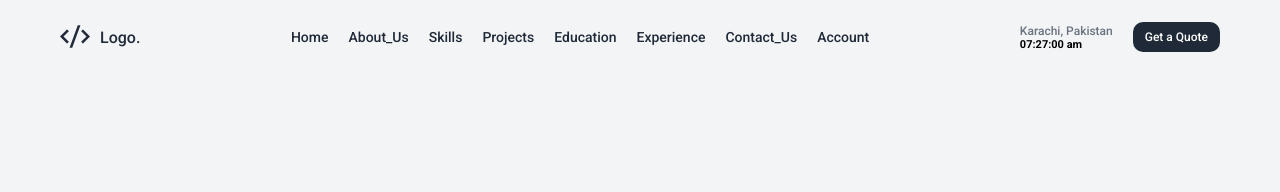
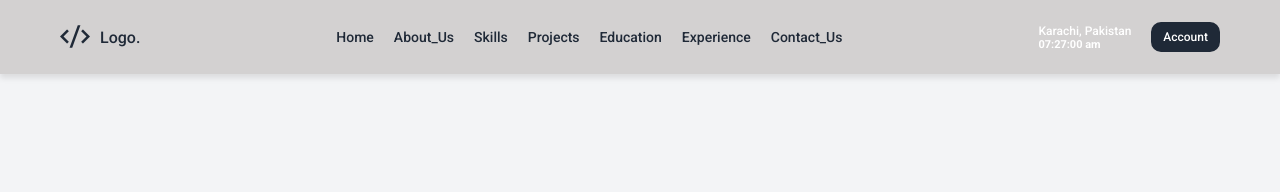
Before and after one commit to CryptonFuture/port-website, a plain HTML site: page index.html in a window 1280 px wide. Shown: the top 192 px of the page. Drawn offline with nearby package versions, Linux system fonts and the light colour scheme.

Commit message:
fix_navbar

```diff
--- a/index.html
+++ b/index.html
@@ -22,7 +22,6 @@
             <a href="#" class="navbar__link">Education</a>
             <a href="#" class="navbar__link">Experience</a>
             <a href="#" class="navbar__link">Contact_Us</a>
-            <a href="#" class="navbar__link">Account</a>
         </div>
 
         <div class="navbar__actions">
@@ -30,7 +29,7 @@
                 <h5>Karachi, Pakistan</h5>
                 <p>07:27:00 am</p>
             </div>
-            <button class="btn">Get a Quote</button>
+            <button class="btn">Account</button>
         </div>
 
     </nav>
--- a/style.css
+++ b/style.css
@@ -18,6 +18,7 @@ img{
 
 body{
     background: #f3f4f6;
+    margin-top: 80px;
 }
 
 .btn{
@@ -53,7 +54,14 @@ body{
     align-items: center;
     justify-content: space-between;
     padding: 20px 60px;
-
+    position: fixed;
+    top: 0;
+    left: 0;
+    right: 0;
+    z-index: 1000;
+    background: #d3d1d1;
+    color: #fff;
+    box-shadow: 0 4px 6px rgba(0, 0, 0, 0.1);
 }
 
 .navbar__logo{
@@ -93,7 +101,7 @@ body{
 
 .navbar__location h5{
     font-weight: 500;
-    color: #6b7280;
+    color: #fff;
     font-size: 12px;
 }
 
```
